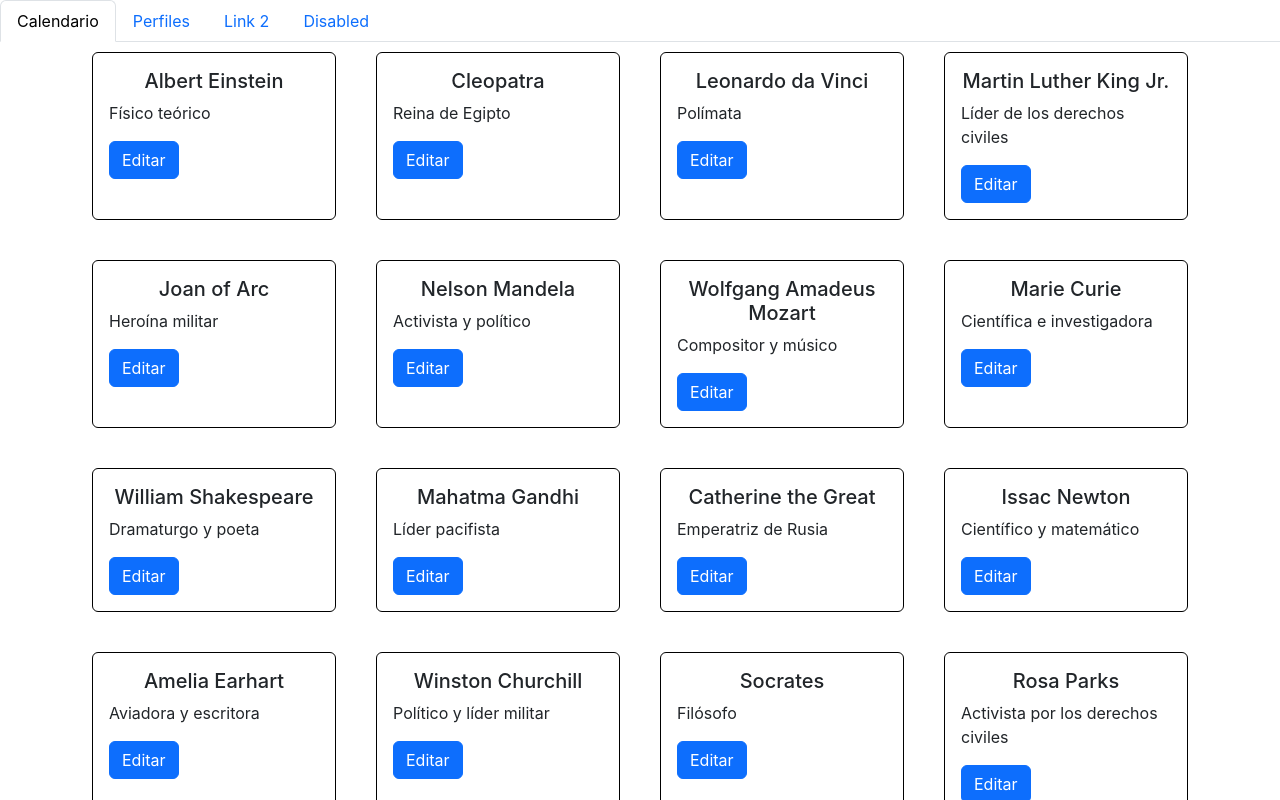
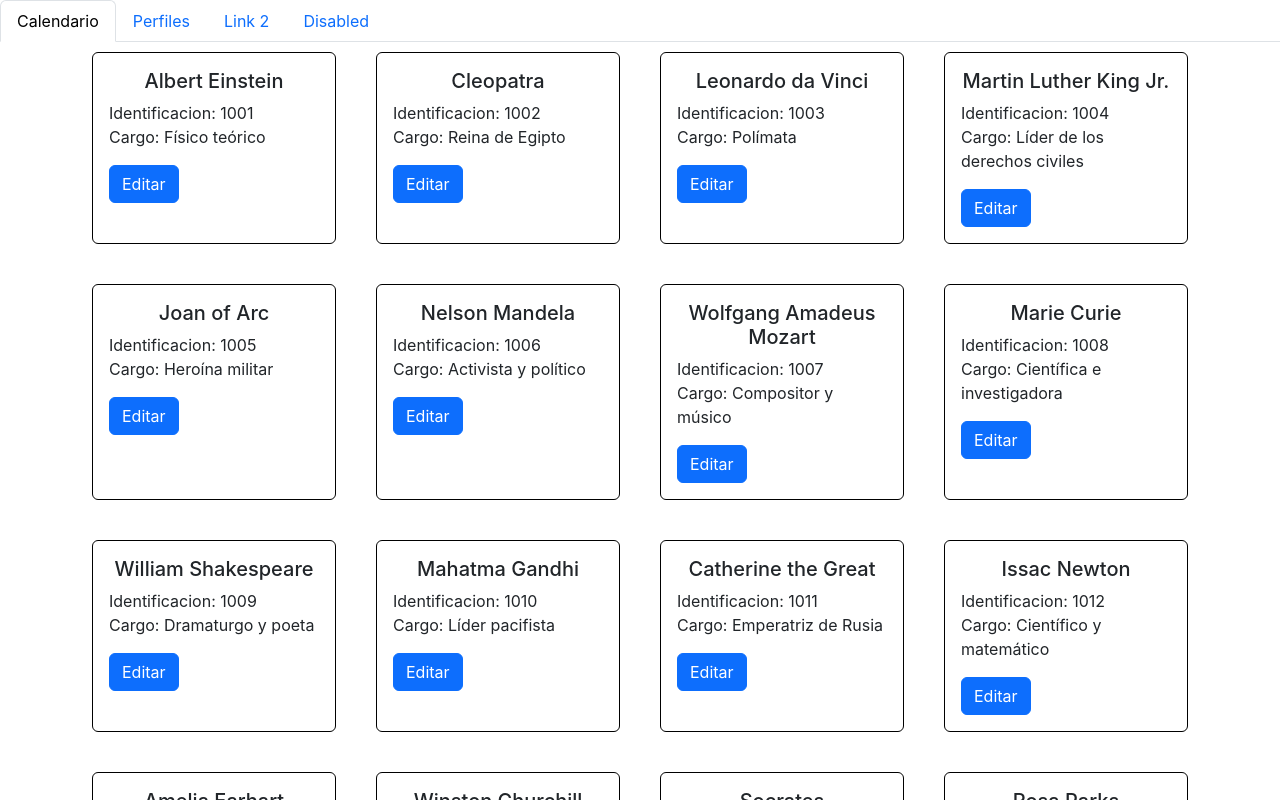
Before and after one commit to wavaronr/calendario, a React (Create React App) app: page /Perfiles in a window 1280 px wide. Shown: the top 800 px of the page. Built offline with nearby package versions, Linux system fonts and the light colour scheme; data requests are answered from the project's data file.

Commit message:
create route and component Login
create route and component Login

```diff
--- a/src/App.js
+++ b/src/App.js
@@ -1,10 +1,12 @@
 import React from 'react';
 import './App.css';
 
+import Login from './components/Login.js';
 import CardsCald from './components/CardsCald.js';
 import Header from './components/Header.js';
 import CardProfile from './components/CardProfile.js';
 import { Routes, Route, BrowserRouter } from 'react-router-dom';
+
 // BrowserRouter as Router,
 function App() {
   return (
@@ -12,7 +14,8 @@ function App() {
       <BrowserRouter>
         <Header />
         <Routes>
-          <Route exact path="/" element={<CardsCald />} key="home"></Route>
+          <Route exact path="/" element={<Login />} key="login"></Route>
+          <Route exact path="/home" element={<CardsCald />} key="home"></Route>
           <Route
             exact
             path="/Calendario"
--- a/src/components/CardProfile.js
+++ b/src/components/CardProfile.js
@@ -13,7 +13,7 @@ function CardProfile() {
 
     fetchData();
   }, []);
-  console.log(profiles)
+  console.log(profiles);
 
   const cardsProfiles = profiles?.map(({ id, name, cargo }) => (
     <div className="card" key={'card' + { id }}>
@@ -21,8 +21,10 @@ function CardProfile() {
         <h5 className="card-title" key={'card-title' + { id }}>
           {name}
         </h5>
-        <p class="card-text" key={'card-title' + { id }}>
-          {cargo}
+        <p class="card-text " key={'card-title' + { id }}>
+          Identificacion: {id}
+          <br></br>
+          Cargo: {cargo}
         </p>
         <button href="#" class="btn btn-primary">
           Editar
--- /dev/null
+++ b/src/components/Login.js
@@ -0,0 +1,8 @@
+function Login() {
+  return (
+    <>
+      <div>Login</div>
+    </>
+  );
+}
+export default Login;
--- a/src/components/getDataAsesor.js
+++ b/src/components/getDataAsesor.js
@@ -1,6 +1,6 @@
 export const getDataProfile = async () => {
   //const url = `http://localhost:3004/advisers/${id}`;
-  const url = `http://localhost:3004/profiles`;
+  const url = `http://localhost:3000/profiles`;
   // levantar servidor con json-server --watch db.json
   let dataProfile = [];
   const response = await fetch(url);
@@ -21,7 +21,7 @@ export const getDataProfile = async () => {
 };
 
 export const getAllDataAdvisers = async () => {
-  const url = `http://localhost:3004/advisers`;
+  const url = `http://localhost:3000/advisers`;
   const response = await fetch(url);
   if (response.ok) {
     const data = await response.json();
```
